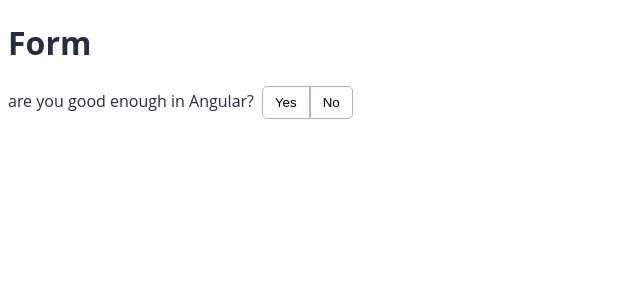
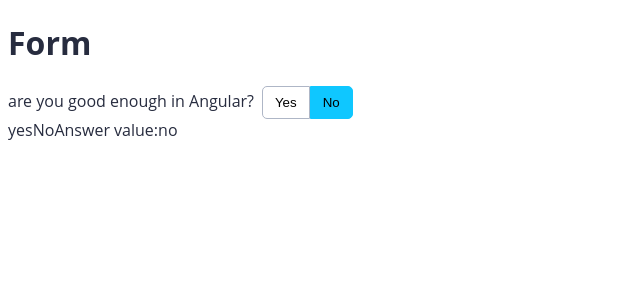
Before and after one commit to Aldreyz/angular-components-acessibilidade, an Angular app: page / in a window 1280 px wide. Shown: the top 300 px of the page, without its empty margins (0-640 px from the left). Built offline with nearby package versions, Linux system fonts and the light colour scheme.

Commit message:
Logica de ativação

```diff
--- a/src/app/app.component.html
+++ b/src/app/app.component.html
@@ -4,4 +4,5 @@
     [value]="yesNoAnswer"
     label="are you good enough in Angular?">
   </app-yes-no-button-group>
+  <span>yesNoAnswer value:{{yesNoAnswer}}</span>
 </main>
--- a/src/app/shared/components/yes-no-button-group/yes-no-button-group.component.html
+++ b/src/app/shared/components/yes-no-button-group/yes-no-button-group.component.html
@@ -2,12 +2,16 @@
   <label class="label">{{label}}</label>
   <button
    type="button"
-   class="button button-yes">
+   class="button button-yes"
+   [class.button-pressed]="value ===options.YES"
+   (click)="activate(options.YES)">
     Yes
   </button>
   <button
    type="button"
-   class="button button-no">
+   class="button button-no"
+   [class.button-pressed]="value ===options.NO"
+   (click)="activate(options.NO)">
     No
   </button>
 </div>
--- a/src/app/shared/components/yes-no-button-group/yes-no-button-group.component.scss
+++ b/src/app/shared/components/yes-no-button-group/yes-no-button-group.component.scss
@@ -1,3 +1,5 @@
+$button-pressed-background: #0FC7FF;
+
 .button-group{
   .label{
     margin-right: 0.5rem;
@@ -15,5 +17,10 @@
     &.button-no{
       border-radius: 0 5px 5px 0;
     }
+    &.button-pressed{
+      background-color: $button-pressed-background;
+      border-color: $button-pressed-background;
+      box-shadow: inset 0 0 5px 0 rbga(0,0,0,.2);
+    }
   }
 }
--- a/src/app/shared/components/yes-no-button-group/yes-no-button-group.component.ts
+++ b/src/app/shared/components/yes-no-button-group/yes-no-button-group.component.ts
@@ -8,9 +8,16 @@ import { Component, OnInit, Input } from '@angular/core';
 export class YesNoButtonGroupComponent implements OnInit {
   @Input()public value:string=null;
   @Input()public label ='';
+  public options = yesNoButtonGroupOptions;
   constructor() { }
 
   ngOnInit(): void {
   }
-
+  public activate(value:string){
+    this.value = value;
+  }
 }
+enum yesNoButtonGroupOptions{
+   YES = 'yes',
+   NO ='no'
+}
```
